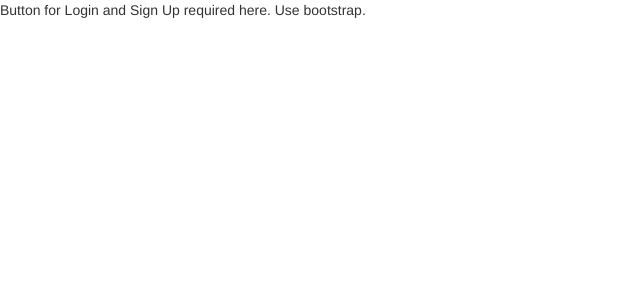
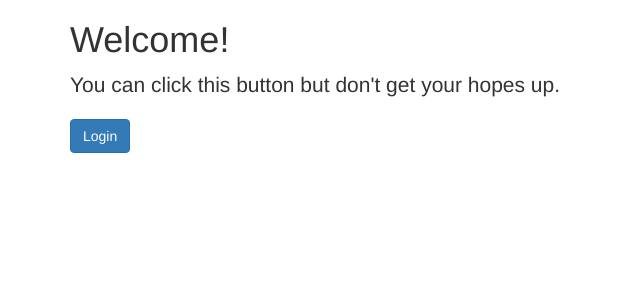
Before and after one commit to charbelchahine/biblioteca, a Python web app: template biblioteca/templates/biblioteca/index.html in a window 1280 px wide. Shown: the top 300 px of the page, without its empty margins (0-640 px from the left). Run offline with Jinja, Linux system fonts and the light colour scheme; the template is opened without the code that fills it, so the values that code supplies are empty; some libraries are stand-ins or nearby versions.

Commit message:
created login button

```diff
--- a/biblioteca/templates/biblioteca/index.html
+++ b/biblioteca/templates/biblioteca/index.html
@@ -9,6 +9,10 @@
     <script src="https://cdn.jsdelivr.net/npm/vue/dist/vue.js"></script>
 </head>
 <body>
-Button for Login and Sign Up required here. Use bootstrap.
+    <div class = "container">
+        <h1>Welcome!</h1>
+        <p class = "lead">You can click this button but don't get your hopes up.</p>
+        <button class="btn btn-primary" type="button" name="login-button">Login</button>
+    </div>
  </body>
 </html>
```
Also changed, not shown: biblioteca/__init__.py (deleted), biblioteca/migrations/__init__.py (deleted), soen343_project/__init__.py (deleted).
